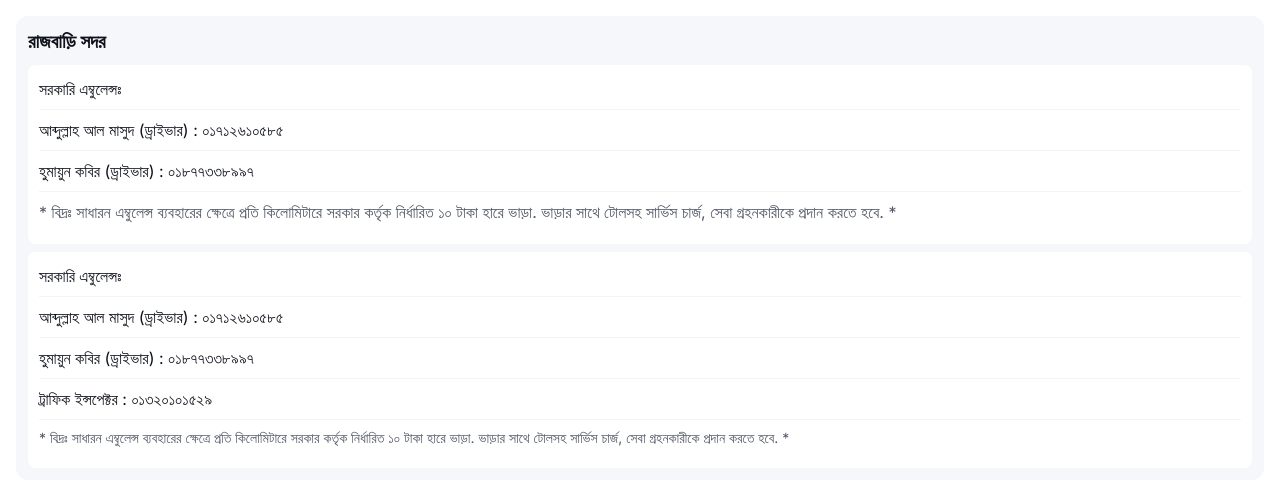
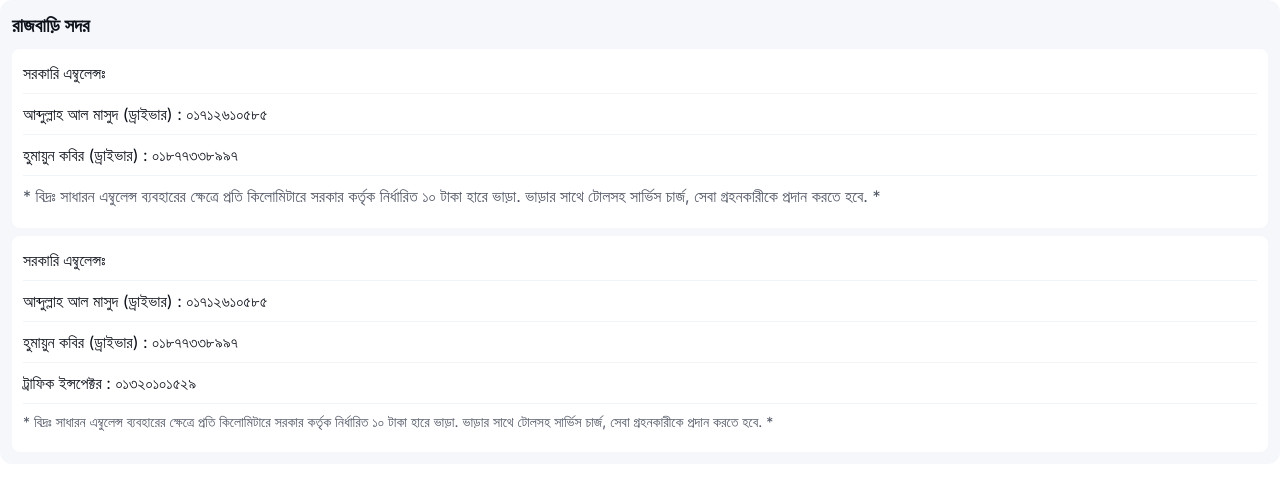
Before and after one commit to BD-Cities/static, a website: page emergency/49/ambulance.html in a window 1280 px wide. Drawn offline with Linux system fonts and the light colour scheme.

Commit message:
Update ambulance.html

```diff
--- a/emergency/49/ambulance.html
+++ b/emergency/49/ambulance.html
@@ -5,7 +5,7 @@
     <meta name="viewport" content="width=device-width, initial-scale=1.0">
     <link rel="stylesheet" href="../../public/css/app.css">
 </head>
-<body class="p-4">
+<body class="p-1">
     <div class="mb-2 bg-primary-gray rounded-xl p-3">
         <h2 class="font-inter text-[19px] font-semibold text-primary-dark mb-2">রাজবাড়ি সদর</h2>
         <div class="bg-white rounded-lg py-3 px-[11px] mb-2">
```
